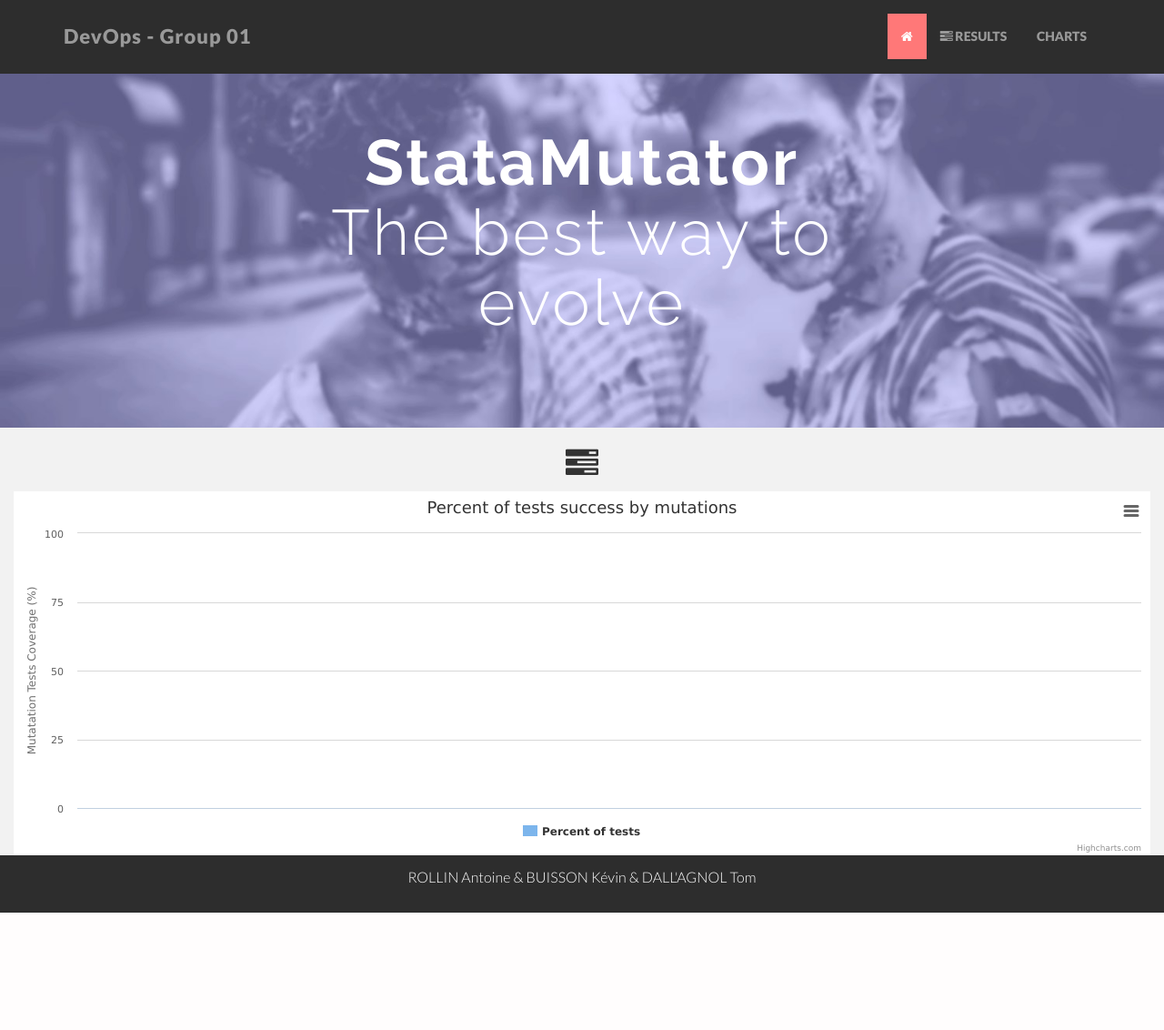
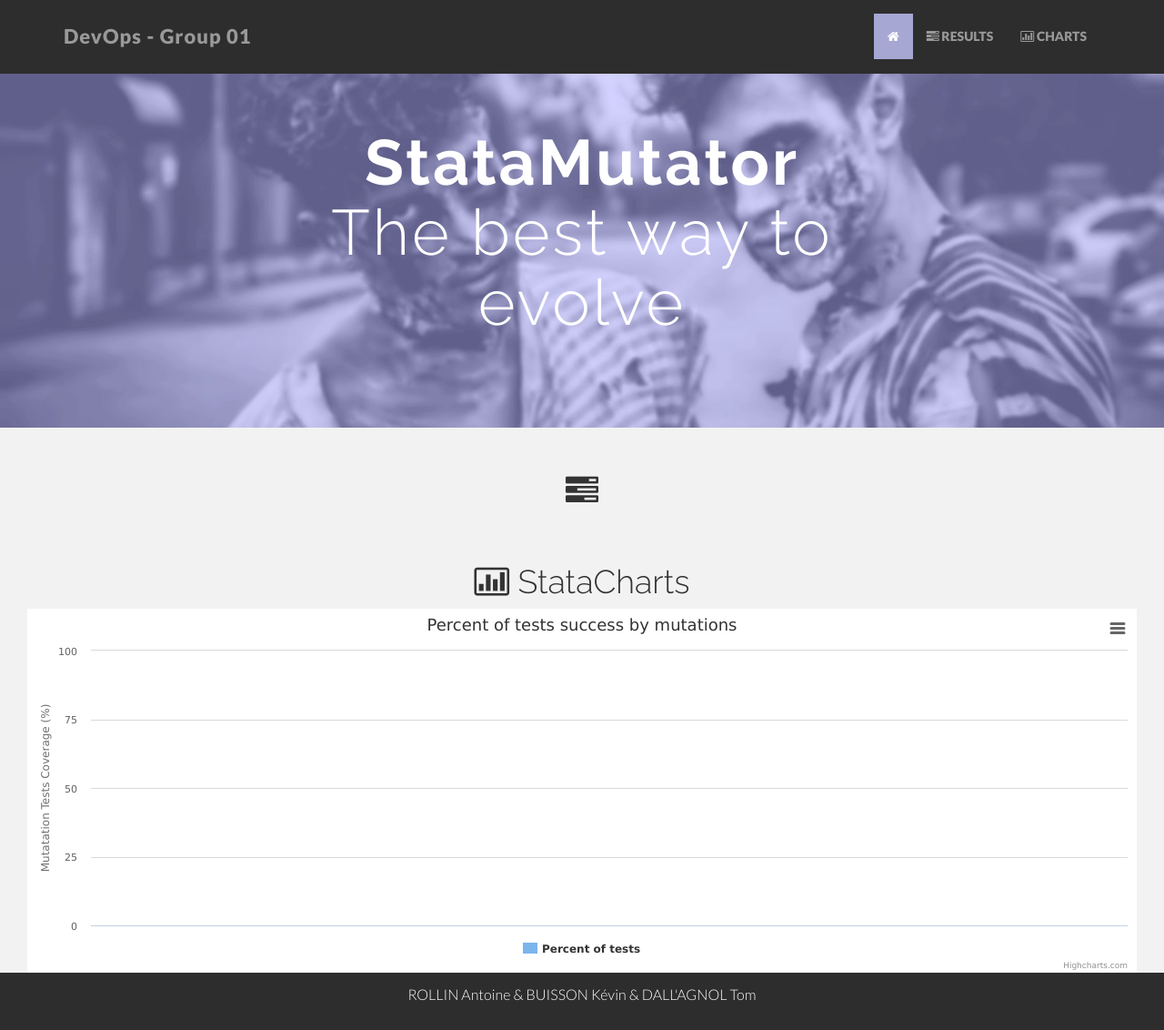
Before and after one commit to Lydwen/Mr.Statamutation, a Python web app: template Mr.Statapython/statapython/templates/report.html in a window 1280 px wide. Shown: the whole page at 91% size. Before the commit the page ends 1003 px from the top, so only its background shows below. Run offline with Jinja, Linux system fonts and the light colour scheme; the template is opened without the code that fills it, so the values that code supplies are empty; some libraries are stand-ins or nearby versions.

Commit message:
[Update] report.html - navbar

```diff
--- a/Mr.Statapython/statapython/templates/report.html
+++ b/Mr.Statapython/statapython/templates/report.html
@@ -35,13 +35,13 @@
           <ul class="nav navbar-nav navbar-right">
             <li class="active"><a href="#home"><i class="fa fa-home"></i></a></li>
             <li><a href="#table"><i class="fa fa-tasks"></i> RESULTS</a></li>
-            <li><a href="#charts"><i class="fa fa-charts"></i> CHARTS</a></li>
+            <li><a href="#charts"><i class="fa fa-bar-chart-o"></i> CHARTS</a></li>
           </ul>
         </div><!--/.nav-collapse -->
       </div>
     </div>
 
-	<a name="home">
+	<a name="home"/>
 		<div id="headerwrap">
 			<div class="container">
 				<div class="row centered">
@@ -49,11 +49,11 @@
 						<h1><b>StataMutator</b><br/>The best way to evolve</h1>
 					</div>
 				</div><!-- row -->
+				<a name="table"/>
 			</div><!-- container -->
 		</div><!-- headerwrap -->
-	</a>
-	<a name="table">
-		<div class="col-lg-12">
+
+	<div class="col-lg-12" style="margin-top:50px;">
 		<h1 class="centered"><i class="fa fa-tasks"></i> {{ title }}</h1>
 		<table>
 			{% for report in ([ base_report ] + mutations_reports) %}
@@ -70,13 +70,14 @@
 		</table>
 
 	</div>
-	</a>
 
-	<a name="charts">
+	<a name="charts"/>
+	<div class="col-lg-12" style="margin-top:50px;">
+		<h1 class="centered"><i class="fa fa-bar-chart-o"></i> StataCharts</h1>
 		<div class="col-lg-12">
 			<div id="chartContainer" class="chart"></div>
 		</div>
-	</a>
+	</div>
 
 	<!-- FOOTER -->
 	<div id="f">
--- a/Mr.Statapython/statapython/templates/tools/theme/css/main.css
+++ b/Mr.Statapython/statapython/templates/tools/theme/css/main.css
@@ -95,7 +95,7 @@ a:after {
 }
 
 .navbar-inverse .navbar-nav > .active > a {
-	background: #ff7878
+	background: #A6A7D3
 }
 
 .navbar-inverse .navbar-brand {
```
Also changed, not shown: 1 other file. Lines whose indentation alone changed are shown as unchanged.
